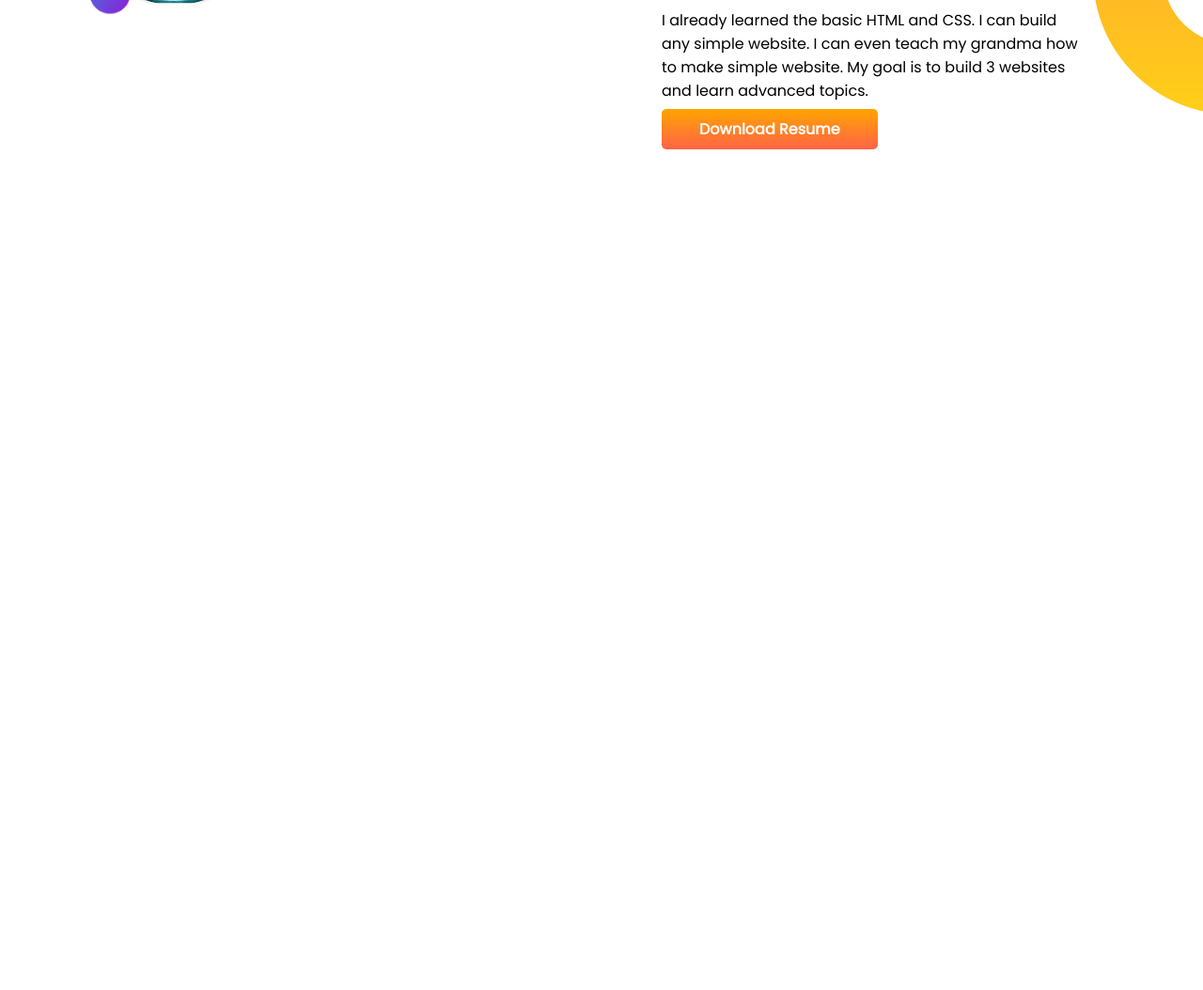
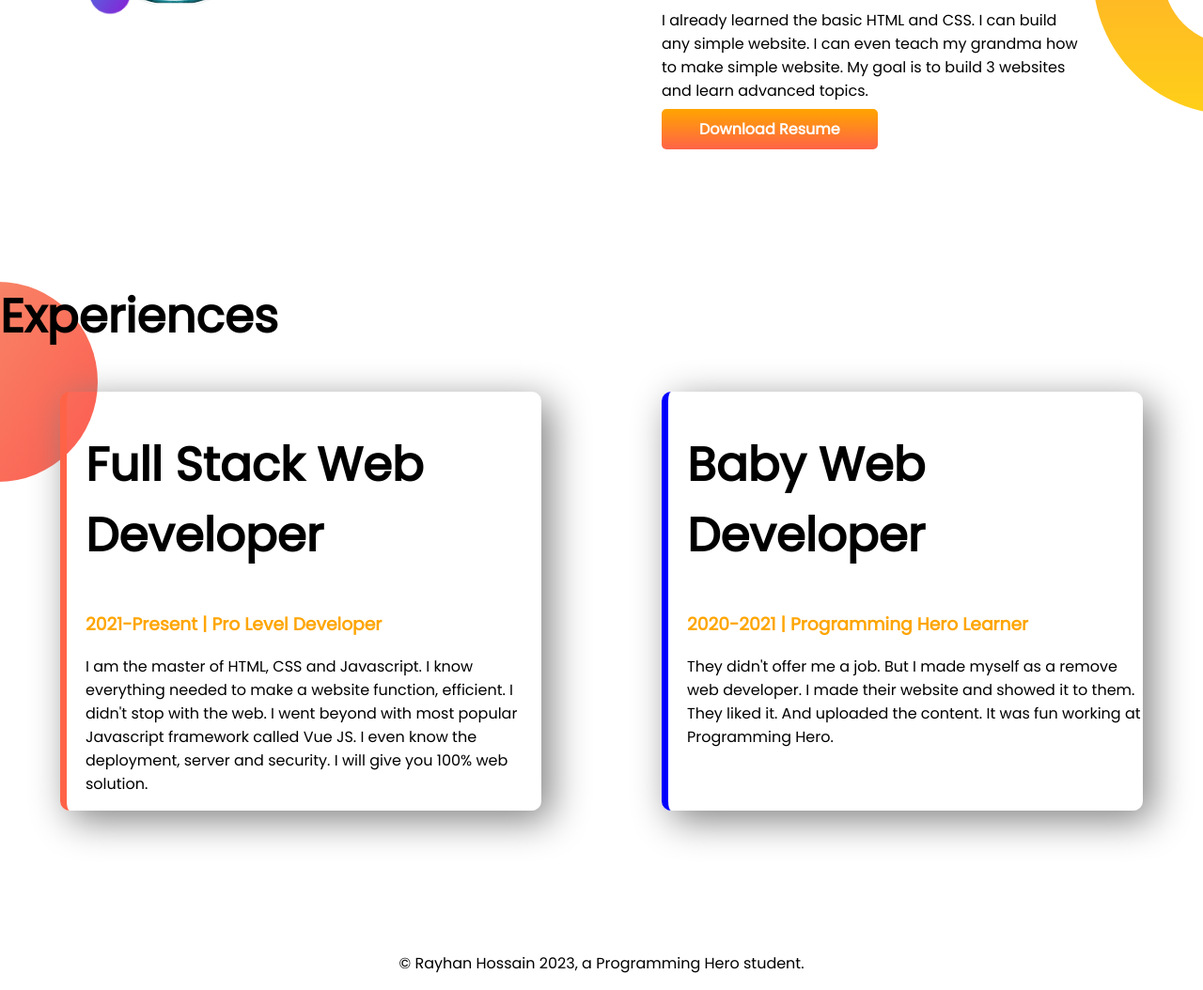
Before and after one commit to rayhan-hossain/developer-portfolio, a plain HTML site: page index.html in a window 1280 px wide. Shown: the part 917-1971 px from the top of the page at 94% size. Before the commit the page ends 1217 px from the top, so only its background shows below. Drawn offline with Linux system fonts and the light colour scheme.

Commit message:
full website complete

```diff
--- a/index.html
+++ b/index.html
@@ -11,7 +11,7 @@
     <link rel="stylesheet" href="style.css">
 </head>
 <body>
-    <section class="top-bannar">
+    <section class="top-bannar flexible-container">
         <div class="half-width">
             <h1>Welcome to</h1>
             <h1><span class="orange-color">Rayhan Hossain</span> World.</h1>
@@ -23,7 +23,7 @@
             <img src="showOff/1111135468762-removebg-preview.png" alt="Portfolio image">
         </div>
     </section>
-    <section class="dream-big">
+    <section class="dream-big flexible-container">
         <div class="half-width">
             <img src="images/rayhan-removebg-preview.png" alt="dream big cover photo">
         </div>
@@ -35,7 +35,27 @@
 
         </div>
     </section>
+    <section class="experience-area">
+        <h1>Experiences</h1>
+        <div class="flexible-container">
+            <div id="full-stack-developer" class="experience-item">
+                <h1>Full Stack Web Developer</h1>
+                <h3 class="orange-color">2021-Present | Pro Level Developer</h3>
+                <p>I am the master of HTML, CSS and Javascript. I know everything needed to make a website function, efficient. I didn't stop with the web. I went beyond with most popular Javascript framework called Vue JS. I even know the deployment, server and security. I will give you 100% web solution.</p>
+            </div>
+            <div id="baby-web-developer" class="experience-item">
+                <h1>Baby Web Developer</h1>
+                <h3 class="orange-color">2020-2021 | Programming Hero Learner</h3>
+                <p>They didn't offer me a job. But I made myself as a remove web developer. I made their website and showed it to them. They liked it. And uploaded the content. It was fun working at Programming Hero.</p>
+            </div>
+        </div>
+    </section>
 
 
 </body>
+<footer>
+    <p>
+        © Rayhan Hossain 2023, a Programming Hero student.
+    </p>
+</footer>
 </html>
--- a/style.css
+++ b/style.css
@@ -8,7 +8,7 @@ h1{
 .orange-color{
     color: orange;
 }
-section{
+.flexible-container{
     display: flex;
     margin-bottom: 150px;
 }
@@ -37,3 +37,22 @@ section{
     background-repeat: no-repeat;
     background-position: right;
 }
+.experience-item{
+    width: 40%;
+    margin-left: 5%;
+    margin-right: 5%;
+    padding-left: 20px;
+    border-radius: 10px;
+    box-shadow: 10px 10px 40px gray;
+    border-left: 7px solid blue;
+}
+.experience-area{
+    background-image: url(images/exp-bg.png);
+    background-repeat: no-repeat;
+}
+#full-stack-developer{
+    border-left: 7px solid tomato;
+}
+footer p{
+    text-align: center;
+}
```
